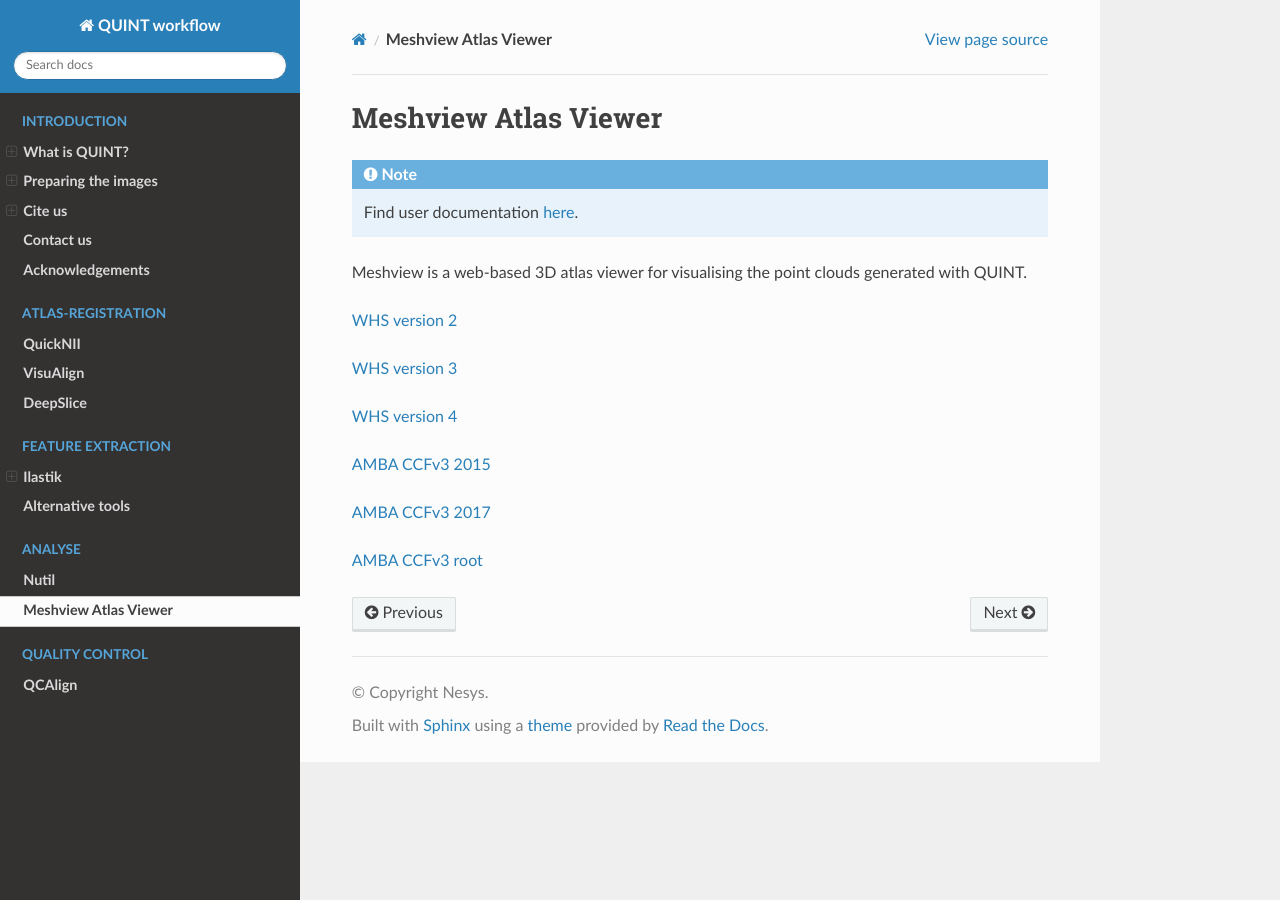
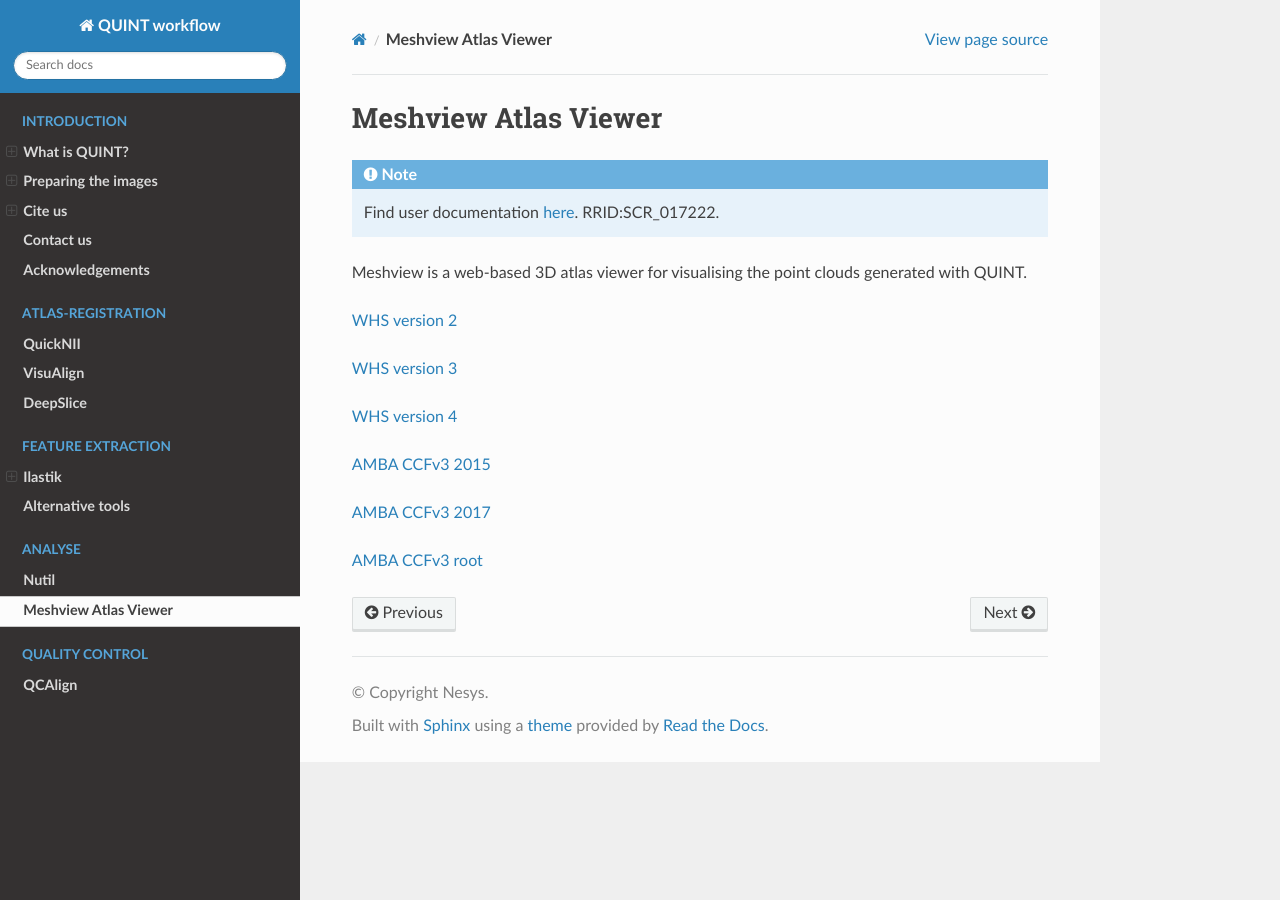
Before and after one commit to Neural-Systems-at-UIO/QUINT_workflow, a Sphinx documentation site: the page built from docs/Meshview.rst, in a window 1280 px wide. Built offline with Sphinx 7.4.7 and the Read the Docs theme 2.0.0, drawn with Linux system fonts in a browser that asks for light colours.

Commit message:
Update Meshview.rst

```diff
--- a/docs/Meshview.rst
+++ b/docs/Meshview.rst
@@ -3,7 +3,7 @@
 
 .. note::
 
-   Find user documentation `here <https://meshview-for-brain-atlases.readthedocs.io/en/latest/>`_.
+   Find user documentation `here <https://meshview-for-brain-atlases.readthedocs.io/en/latest/>`_. RRID:SCR_017222.
 
 Meshview is a web-based 3D atlas viewer for visualising the point clouds generated with QUINT.
 
```
